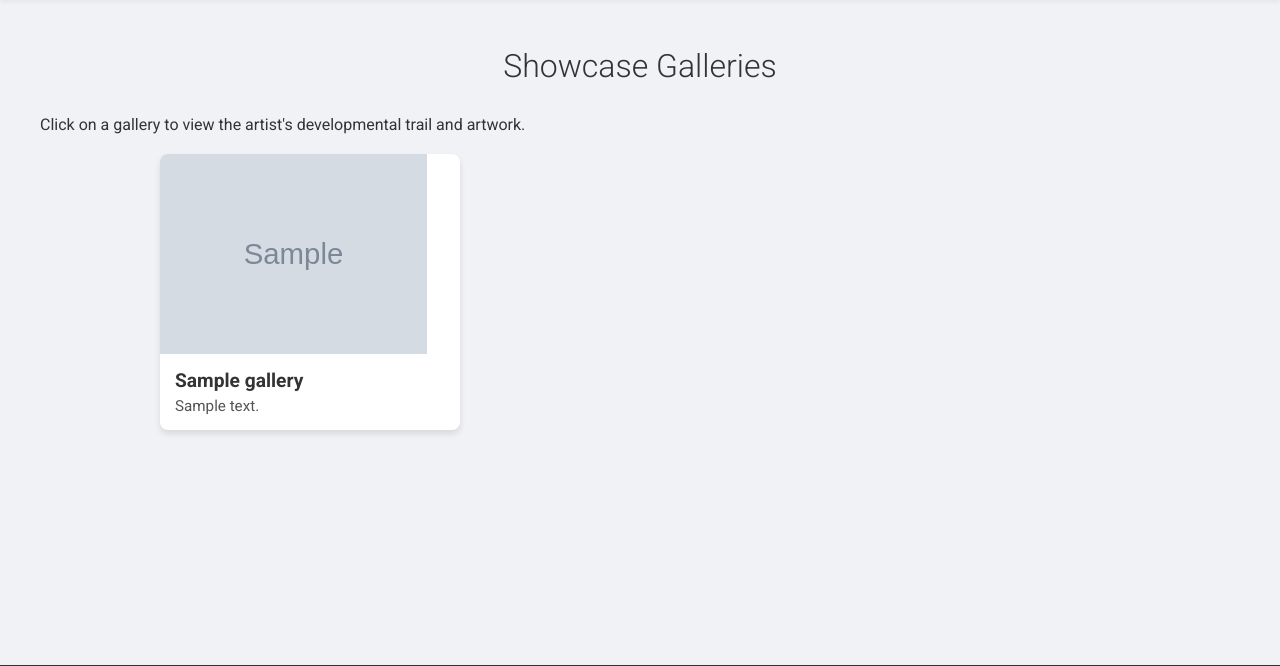
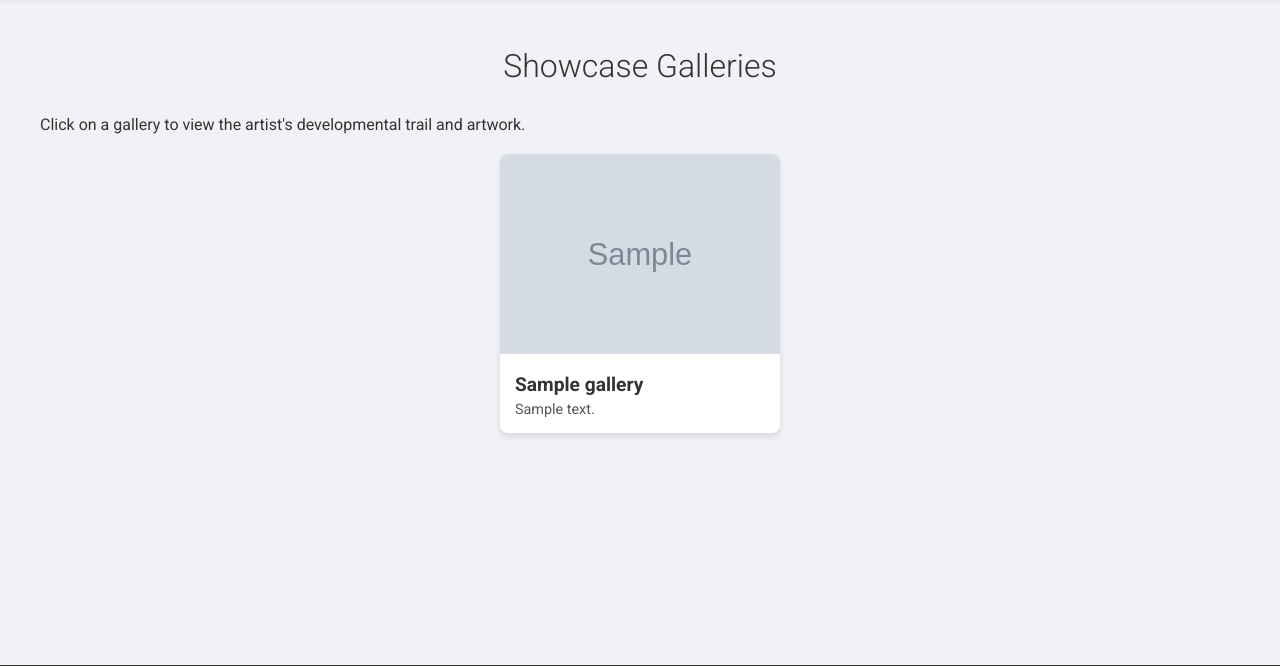
Before and after one commit to NavalTanker/art-app, a Flask app: template showcase/templates/showcase_galleries.html in a window 1280 px wide. Shown: the part 52-718 px from the top of the page. Run offline with Flask 2, Linux system fonts and the light colour scheme; the template is opened without the code that fills it: most values are stand-ins (such as "Sample title", 1, 10 or a date in 2020); grey boxes marked "Sample" are stand-in pictures; parts of the project's set-up code (start-up, migrations or seed data) failed here and were passed over.

Commit message:
feat: Polish gallery layout and placeholder logic
- Created four default gallery folders.
- Adjusted gallery grid CSS to ensure four galleries fit comfortably on a single row.
- Modified gallery card CSS to make the thumbnail fill the top area and truncate the description to one line.
- Updated Flask app to guarantee a 3-stage structure for all galleries, injecting placeholders for missing stages.
- Improved the visual design of the 'About' modal for a more polished look.

```diff
--- a/showcase/app.py
+++ b/showcase/app.py
@@ -1,9 +1,11 @@
 import os
-from flask import Flask, render_template, url_for, jsonify
-import natsort # For natural sorting of directory names (e.g., 'stage-1', 'stage-2', 'stage-10')
+from flask import Flask, render_template, url_for
+import natsort
 
 app = Flask(__name__)
 app.config['GALLERIES_FOLDER'] = os.path.join('static', 'galleries')
+app.config['PLACEHOLDER_IMAGE'] = url_for('static', filename='images/placeholder_art_1.png')
+app.config['NUM_STAGES'] = 3
 
 def get_galleries_data():
     """Scans the filesystem to discover galleries and their data."""
@@ -13,65 +15,60 @@ def get_galleries_data():
     if not os.path.exists(base_path):
         return []
 
-    # Get list of gallery directories, ignore files like .DS_Store
     gallery_dirs = [g for g in os.listdir(base_path) if os.path.isdir(os.path.join(base_path, g))]
-
-    # Sort galleries naturally (e.g., gallery-1, gallery-2, gallery-10)
     gallery_dirs = natsort.natsorted(gallery_dirs)
 
     for gallery_name in gallery_dirs:
         gallery_path = os.path.join(base_path, gallery_name)
 
-        # Get stages, sort them naturally
-        stage_dirs = [s for s in os.listdir(gallery_path) if os.path.isdir(os.path.join(gallery_path, s)) and s.startswith('stage-')]
-        sorted_stages = natsort.natsorted(stage_dirs)
+        # Determine the path for the final stage to get the thumbnail
+        last_stage_name = f'stage-{app.config["NUM_STAGES"]}'
+        last_stage_path = os.path.join(gallery_path, last_stage_name)
 
-        if not sorted_stages:
-            continue
-
-        # Find the thumbnail: image from the last stage
-        thumbnail_url = url_for('static', filename='images/placeholder_gallery.png') # Default
-        last_stage_path = os.path.join(gallery_path, sorted_stages[-1])
-
-        # Find first image in the last stage folder
-        stage_images = [f for f in os.listdir(last_stage_path) if f.lower().endswith(('.png', '.jpg', '.jpeg', '.gif'))]
-        if stage_images:
-            # Construct URL path correctly
-            thumbnail_url = url_for('static', filename=f'galleries/{gallery_name}/{sorted_stages[-1]}/{stage_images[0]}')
+        thumbnail_url = app.config['PLACEHOLDER_IMAGE']
+        if os.path.exists(last_stage_path):
+            stage_images = [f for f in os.listdir(last_stage_path) if f.lower().endswith(('.png', '.jpg', '.jpeg', '.gif'))]
+            if stage_images:
+                thumbnail_url = url_for('static', filename=f'galleries/{gallery_name}/{last_stage_name}/{stage_images[0]}')
 
         galleries.append({
             'id': gallery_name,
             'name': gallery_name.replace('-', ' ').title(),
-            'description': f'A collection of works from {gallery_name.replace("-", " ").title()}.',
+            'description': f'A collection from {gallery_name.replace("-", " ").title()}. View the developmental trail.',
             'thumbnail': thumbnail_url
         })
 
     return galleries
 
 def get_gallery_detail_data(gallery_id):
-    """Scans the filesystem for a specific gallery's stages and images."""
+    """
+    Scans for a specific gallery's images and ensures there are always 3 stages,
+    filling with placeholders if necessary.
+    """
     gallery_path = os.path.join(app.config['GALLERIES_FOLDER'], gallery_id)
 
     if not os.path.exists(gallery_path):
         return None
 
-    # Get stages, sort them naturally
-    stage_dirs = [s for s in os.listdir(gallery_path) if os.path.isdir(os.path.join(gallery_path, s)) and s.startswith('stage-')]
-    sorted_stages = natsort.natsorted(stage_dirs)
+    stages_data = []
+    for i in range(1, app.config['NUM_STAGES'] + 1):
+        stage_name = f'stage-{i}'
+        stage_path = os.path.join(gallery_path, stage_name)
 
-    stages_data = []
-    for stage_name in sorted_stages:
-        stage_path = os.path.join(gallery_path, stage_name)
-        images = [f for f in os.listdir(stage_path) if f.lower().endswith(('.png', '.jpg', '.jpeg', '.gif'))]
+        image_url = app.config['PLACEHOLDER_IMAGE']
+        description = f"Artwork for {stage_name.replace('-', ' ').title()} has not been uploaded yet."
 
-        if images:
-            # For simplicity, we take the first image found in the stage folder.
-            image_url = url_for('static', filename=f'galleries/{gallery_id}/{stage_name}/{images[0]}')
-            stages_data.append({
-                'name': stage_name.replace('-', ' ').title(),
-                'image_url': image_url,
-                'description': f"This is the artwork from {stage_name.replace('-', ' ').title()}."
-            })
+        if os.path.exists(stage_path):
+            images = [f for f in os.listdir(stage_path) if f.lower().endswith(('.png', '.jpg', '.jpeg', '.gif'))]
+            if images:
+                image_url = url_for('static', filename=f'galleries/{gallery_id}/{stage_name}/{images[0]}')
+                description = f"This is the artwork from {stage_name.replace('-', ' ').title()}."
+
+        stages_data.append({
+            'name': stage_name.replace('-', ' ').title(),
+            'image_url': image_url,
+            'description': description
+        })
 
     return {
         'id': gallery_id,
@@ -93,7 +90,7 @@ def showcase_galleries():
 
 @app.route('/showcase/gallery/<gallery_id>')
 def gallery_detail(gallery_id):
-    """Renders the individual gallery detail page with dynamically found stages."""
+    """Renders the individual gallery detail page with a guaranteed 3 stages."""
     gallery_data = get_gallery_detail_data(gallery_id)
     if gallery_data is None:
         return "Gallery not found", 404
--- a/showcase/static/css/style.css
+++ b/showcase/static/css/style.css
@@ -204,19 +227,23 @@ header {
 
 /* Gallery Grid */
 .gallery-grid {
-    display: grid;
-    grid-template-columns: repeat(auto-fill, minmax(250px, 1fr));
+    display: flex;
+    flex-wrap: wrap;
+    justify-content: center;
     gap: 30px;
     margin-top: 20px;
-    padding: 0 10%; /* Give some side margin on gallery page */
+    padding: 0 2%; /* Reduced padding to fit more */
 }
 
 .gallery-card {
+    flex: 0 1 280px; /* Flex basis for 4-across on ~1300px+ screens */
     border-radius: 8px;
     background-color: #fff;
     transition: transform 0.3s ease, box-shadow 0.3s ease;
-    overflow: hidden; /* To keep image corners rounded */
+    overflow: hidden;
     box-shadow: 0 4px 6px rgba(0,0,0,0.1);
+    display: flex;
+    flex-direction: column;
 }
 
 .gallery-card:hover {
@@ -225,14 +252,14 @@ header {
 }
 
 .gallery-card img {
-    max-width: 100%;
-    height: 200px; /* Increased height */
+    width: 100%;
+    height: 200px;
     object-fit: cover;
-    display: block;
 }
 
 .gallery-card-content {
     padding: 15px;
+    flex-grow: 1; /* Allows content to fill space */
 }
 
 .gallery-card h3 {
@@ -242,9 +269,12 @@ header {
 }
 
 .gallery-card p {
-    font-size: 0.95em;
+    font-size: 0.9em;
     color: #555;
     margin: 0;
+    white-space: nowrap;
+    overflow: hidden;
+    text-overflow: ellipsis;
 }
 
 .gallery-card a {
```
Also changed, not shown: other parts of showcase/static/css/style.css (+30 -7 lines), 6 other files.
